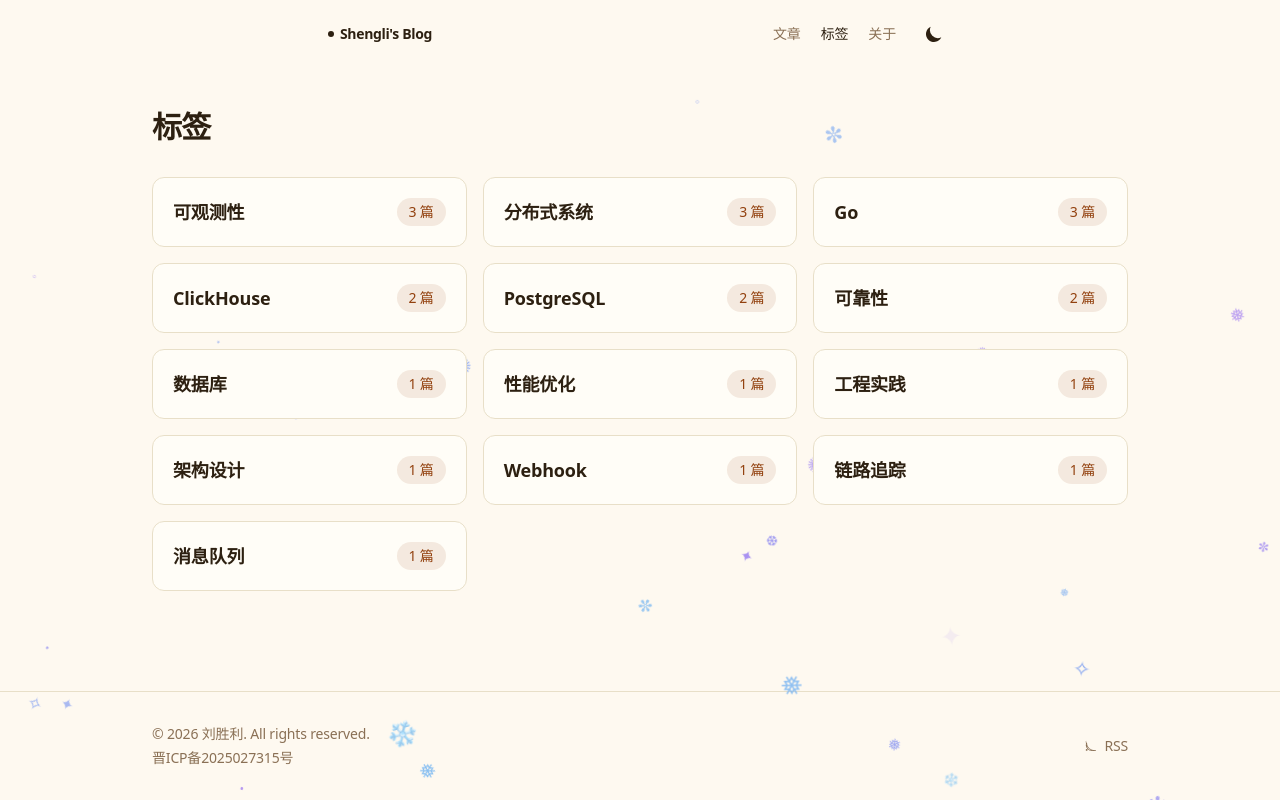
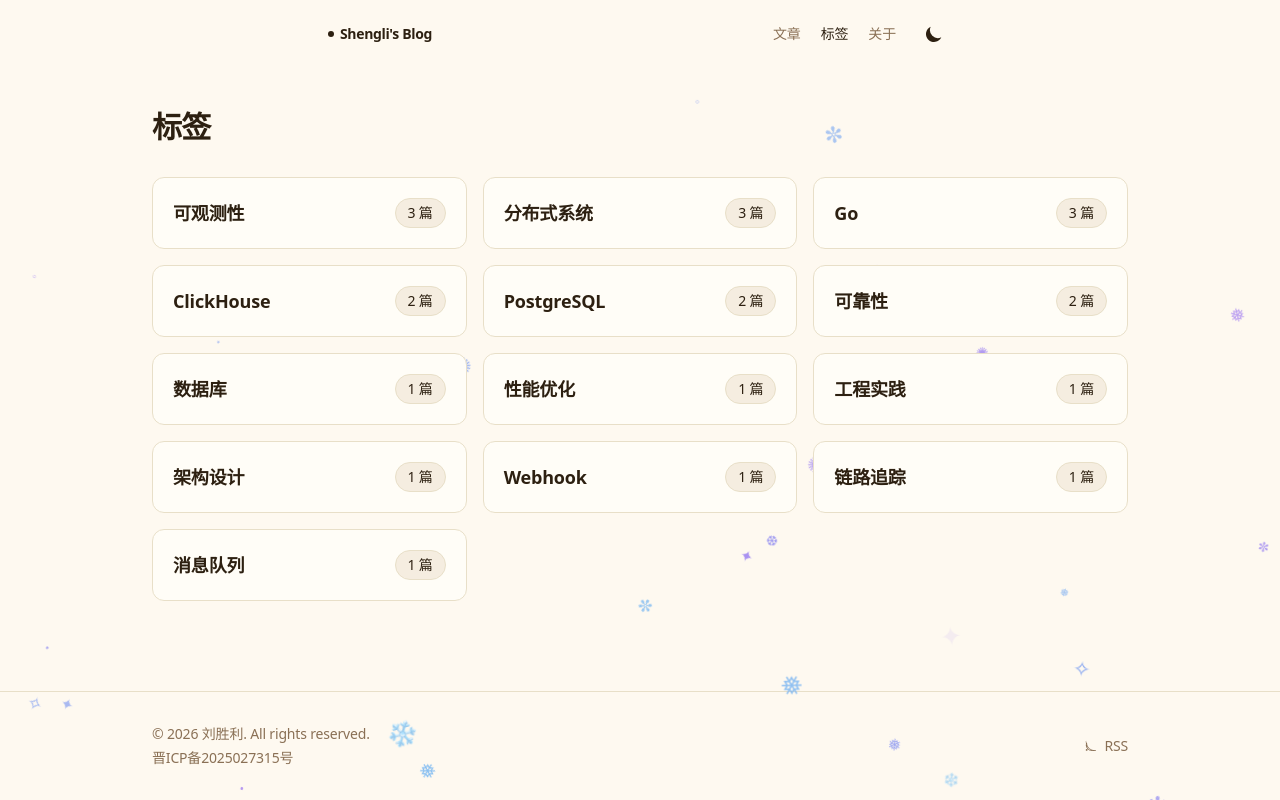
Before and after one commit to ThReeIOne/blog, a Next.js app: page /tags in a window 1280 px wide. Built offline with nearby package versions, Linux system fonts and the light colour scheme.

Commit message:
fix: tag count badge visibility on tags page

```diff
--- a/src/app/tags/page.tsx
+++ b/src/app/tags/page.tsx
@@ -25,7 +25,7 @@ export default function TagsPage() {
               <span className="text-lg font-semibold transition-colors group-hover:text-accent">
                 {tag}
               </span>
-              <span className="rounded-full bg-accent/10 px-3 py-1 text-sm font-medium text-accent">
+              <span className="rounded-full border border-card-border bg-muted px-3 py-1 text-sm font-medium text-foreground">
                 {count} 篇
               </span>
             </Link>
```
